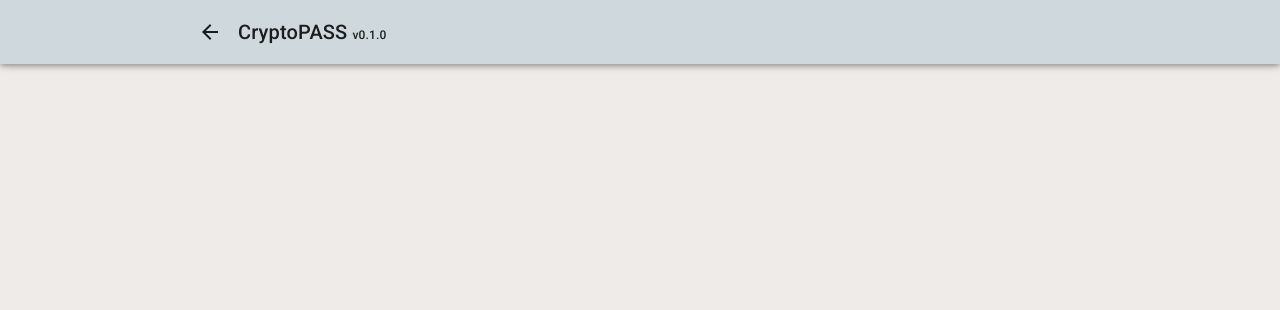
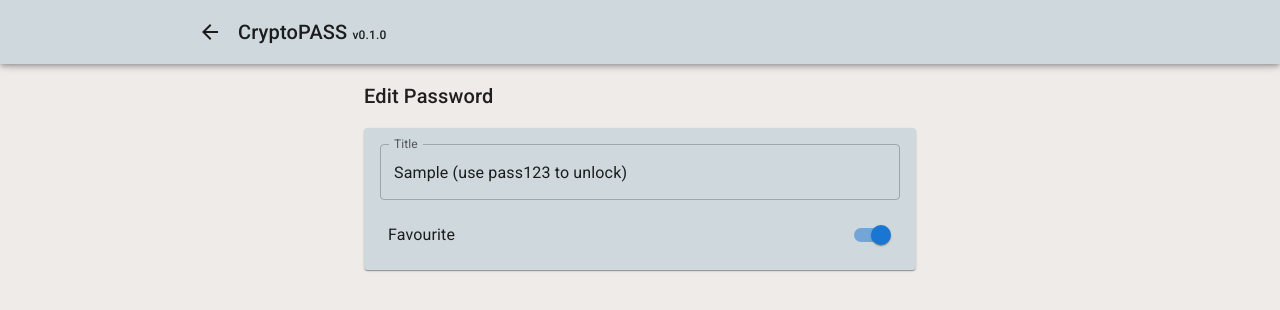
Before and after one commit to openXapps/web-apps-cryptopass, a React (Create React App) app: page /edit/1 in a window 1280 px wide. Shown: the top 310 px of the page. Built offline with nearby package versions, Linux system fonts and the light colour scheme.

Commit message:
Development progress

```diff
--- a/src/App.js
+++ b/src/App.js
@@ -35,7 +35,10 @@ function App() {
         <Header />
         <Routes>
           <Route path="/" element={<Home />} />
-          <Route path="/edit" element={<Edit />} />
+          <Route path="/edit" element={<Edit />}>
+            <Route path=":id" element={<Edit />} />
+            <Route path="new" element={<Edit />} />
+          </Route>
           <Route path="/settings" element={<Settings />} />
           <Route path="/download" element={<Download />} />
           <Route path="/upload" element={<Upload />} />
--- a/src/components/PasswordCard.jsx
+++ b/src/components/PasswordCard.jsx
@@ -16,7 +16,10 @@ function PasswordCard(props) {
         <CardHeader
           title={props.passwordTitle}
           action={
-            <IconButton onClick={props.handlePasswordSettings}><SettingsIcon /></IconButton>
+            <IconButton
+              onClick={props.handlePasswordSettings}
+              data-id={props.passwordId}
+            ><SettingsIcon /></IconButton>
           }
         />
         <CardContent>
@@ -34,8 +37,20 @@ function PasswordCard(props) {
             justifyContent="space-between"
             sx={{ width: 1 }}
           >
-            <Button size="small" fullWidth variant="outlined" onClick={props.handleCopyAccount}>Copy Account</Button>
-            <Button size="small" fullWidth variant="outlined" onClick={props.handleCopyPassword}>Copy Password</Button>
+            <Button
+              size="small"
+              fullWidth
+              variant="outlined"
+              onClick={props.handleCopyUserName}
+              data-id={props.passwordId}
+            >Copy User Name</Button>
+            <Button
+              size="small"
+              fullWidth
+              variant="outlined"
+              onClick={props.handleCopyPassword}
+              data-id={props.passwordId}
+            >Copy Password</Button>
           </Stack>
         </CardActions>
       </Card>
--- a/src/config/DefaultAppData.js
+++ b/src/config/DefaultAppData.js
@@ -55,7 +55,7 @@ export const getDefaultData = () => {
         passwordTitle: 'Sample (use pass123 to unlock)',
         accountCipher: 'U2FsdGVkX198GbGg850GTkUP1MnEDLlwKRX7u5wQJO/KrvI0DPeSk3mWHoGBWC7u',
         passwordCipher: 'U2FsdGVkX1+safNjGmVaUpxPcZkGRZFJj92Cuo/1llrycOdNK8iWWzpptoIVvxu2',
-        favourite: true,
+        favourite: false,
         lastUsed: new Date(),
         lastChanged: new Date(),
       },
--- a/src/routes/Edit.jsx
+++ b/src/routes/Edit.jsx
@@ -1,6 +1,69 @@
+import { useState, useEffect } from 'react';
+import { useParams, useLocation } from 'react-router-dom';
+
+import Container from '@mui/material/Container';
+import Paper from '@mui/material/Paper';
+import Stack from '@mui/material/Stack';
+import Box from '@mui/material/Box';
+import Switch from '@mui/material/Switch';
+import Toolbar from '@mui/material/Toolbar';
+import Typography from '@mui/material/Typography';
+import TextField from '@mui/material/TextField';
+
+const initialFieldData = {
+  categoryId: '017cf222-887b-11e9-bc42-526af7764f64',
+  passwordId: '017cf222-887b-11e9-bc42-526af7764f65',
+  passwordTitle: 'Sample (use pass123 to unlock)',
+  accountCipher: 'U2FsdGVkX198GbGg850GTkUP1MnEDLlwKRX7u5wQJO/KrvI0DPeSk3mWHoGBWC7u',
+  passwordCipher: 'U2FsdGVkX1+safNjGmVaUpxPcZkGRZFJj92Cuo/1llrycOdNK8iWWzpptoIVvxu2',
+  favourite: true,
+  lastUsed: new Date(),
+  lastChanged: new Date(),
+};
+
 function Edit() {
+  const rrLocation = useLocation();
+  const rrParams = useParams();
+  const [header, setHeader] = useState();
+  const [fields, setFields] = useState(initialFieldData);
+
+  useEffect(() => {
+    if (rrLocation.pathname === '/edit/new') {
+      setHeader('Create New Password');
+    } else {
+      setHeader('Edit Password');
+    }
+    return () => true;
+  }, [rrLocation.pathname]);
+
+  const handleFieldChange = ({ target: { name, value } }) => {
+    setFields({ ...fields, [name]: value });
+  };
+
   return (
-    <div>Edit</div>
+    <Container maxWidth="sm">
+      <Toolbar />
+      <Typography variant="h6" sx={{ mt: 2 }}>{header}</Typography>
+      <Paper sx={{ mt: 2, p: 2 }}>
+        <Stack spacing={2}>
+          <TextField
+            label="Title"
+            variant="outlined"
+            name="passwordTitle"
+            value={fields.passwordTitle}
+            onChange={handleFieldChange}
+            fullWidth
+          />
+          <Box display="flex" justifyContent="space-between" alignItems="center" pl={1}>
+            <Typography>Favourite</Typography>
+            <Switch
+              checked={fields.favourite}
+              onChange={() => handleFieldChange({ target: { name: 'favourite', value: !fields.favourite } })}
+            />
+          </Box>
+        </Stack>
+      </Paper>
+    </Container>
   );
 }
 
--- a/src/routes/Header.jsx
+++ b/src/routes/Header.jsx
@@ -27,6 +27,14 @@ function Header() {
   const [anchorEl, setAnchorEl] = useState(null);
   const { version } = getDefaultData().settings;
 
+  const handleHomeButton = () => {
+    if (rrLocation.pathname !== '/') {
+      rrNavigate('/', { replace: true });
+    } else {
+      window.location.assign('https://www.openapps.co.za');
+    }
+  };
+
   const handleMenuToggle = (e) => {
     setAnchorEl(e.currentTarget);
   };
@@ -48,7 +56,7 @@ function Header() {
             <IconButton
               aria-label="home button"
               color="inherit"
-              onClick={e => { }}
+              onClick={handleHomeButton}
             >{rrLocation.pathname === '/' ? <HomeIcon /> : <ArrowBackIcon />}</IconButton></Box>
           <Typography
             sx={{ flexGrow: 1 }}
@@ -61,11 +69,11 @@ function Header() {
             <Box>
               <IconButton
                 color="inherit"
-                onClick={e => { }}
+                onClick={() => { rrNavigate('/edit/new') }}
               ><AddCircleIcon /></IconButton>
               <IconButton
                 color="inherit"
-                onClick={e => { }}
+                onClick={() => { rrNavigate('/settings') }}
               ><SettingsIcon /></IconButton>
               <IconButton
                 sx={{ mr: { sm: 0.5 } }}
--- a/src/routes/Home.jsx
+++ b/src/routes/Home.jsx
@@ -1,3 +1,5 @@
+import { useNavigate } from 'react-router-dom';
+
 import Container from '@mui/material/Container';
 import Grid from '@mui/material/Grid';
 import Toolbar from '@mui/material/Toolbar';
@@ -7,17 +9,20 @@ import PasswordCard from '../components/PasswordCard';
 import { userDate } from '../helpers/utilities';
 
 function Home() {
+  const rrNavidate = useNavigate();
 
-  const handleCopyAccount = (e) => {
-    console.log('handleCopyAccount: e........', e);
+  const handleCopyUserName = (e) => {
+    console.log('handleCopyUserName: e........', e.currentTarget.dataset.id);
   };
 
   const handleCopyPassword = (e) => {
-    console.log('handleCopyPassword: e.......', e);
+    console.log('handleCopyPassword: e.......', e.currentTarget.dataset.id);
   };
 
   const handlePasswordSettings = (e) => {
-    console.log('handlePasswordSettings: e...', e.target);
+    console.log('handlePasswordSettings: e...', e.currentTarget.dataset.id);
+    e.preventDefault();
+    rrNavidate(`/edit/${e.currentTarget.dataset.id}`);
   }
 
   return (
@@ -26,17 +31,22 @@ function Home() {
       <Box mt={2}>
         <Grid container spacing={2}>
           <PasswordCard
+            passwordId="123"
             passwordTitle="Dropbox"
             lastUsed={userDate(new Date('2022-07-01 13:22'), true)}
             lastChanged={userDate(new Date('2022-05-15 07:12'), true)}
-            handleCopyAccount={handleCopyAccount}
+            handleCopyUserName={handleCopyUserName}
             handleCopyPassword={handleCopyPassword}
             handlePasswordSettings={handlePasswordSettings}
           />
           <PasswordCard
+            passwordId="456"
             passwordTitle="Google"
             lastUsed={userDate(new Date('2022-07-09 07:15'), true)}
             lastChanged={userDate(new Date('2021-03-12 15:01'), true)}
+            handleCopyUserName={handleCopyUserName}
+            handleCopyPassword={handleCopyPassword}
+            handlePasswordSettings={handlePasswordSettings}
           />
         </Grid>
       </Box>
```
